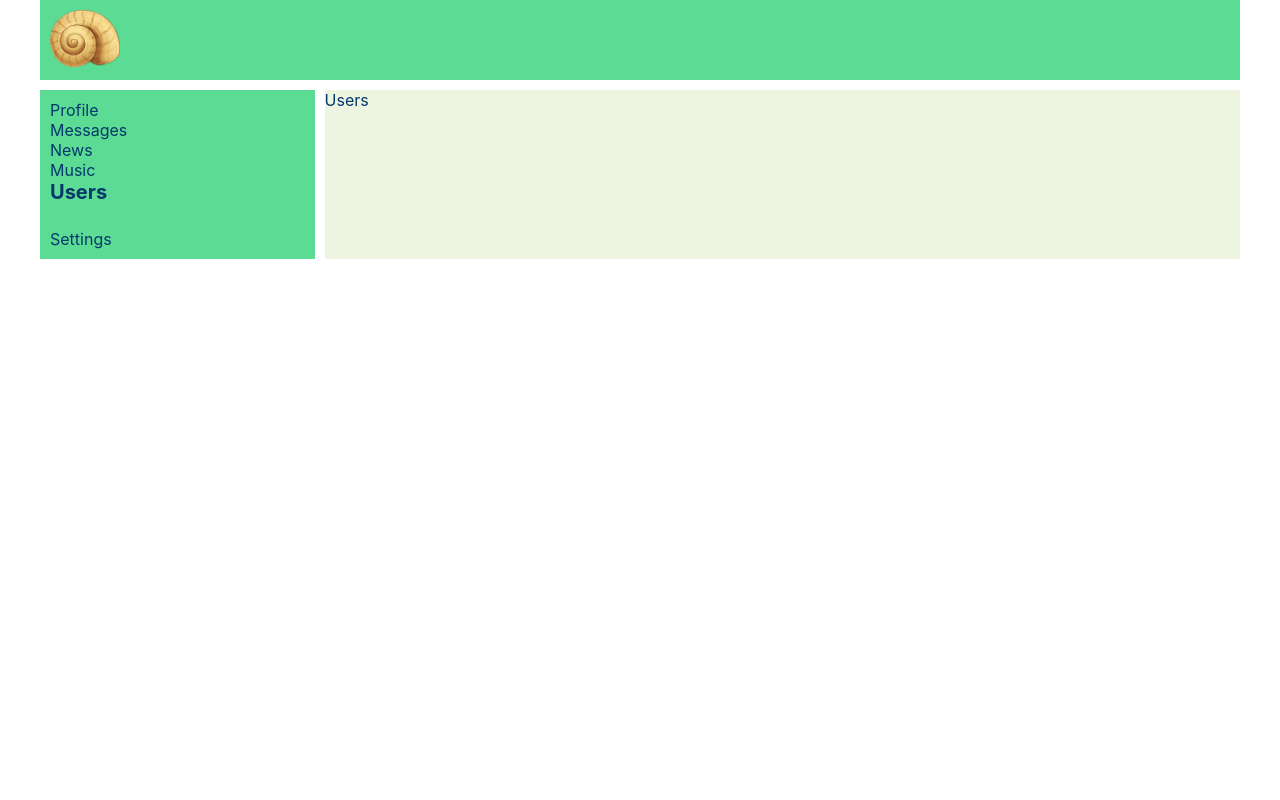
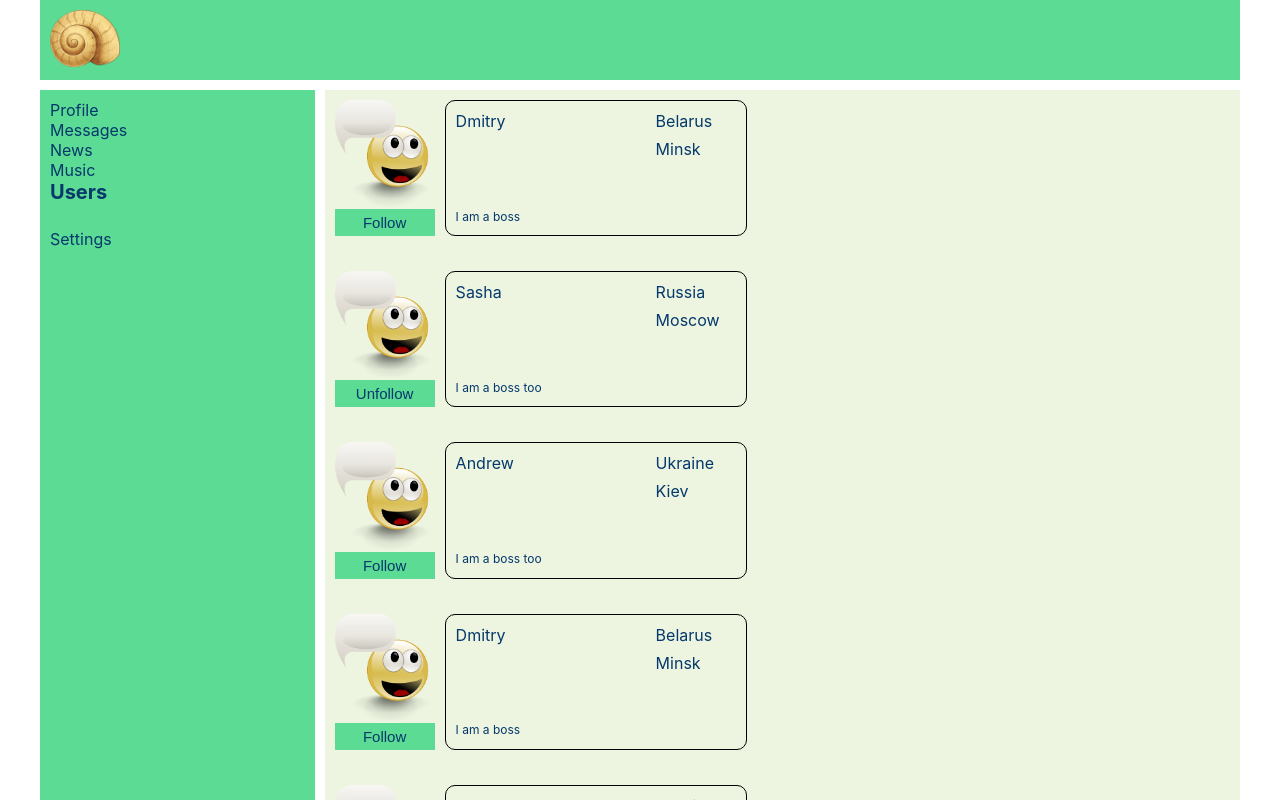
Before and after one commit to bechorhl/react-social-network, a React (Create React App) app: page /users in a window 1280 px wide. Shown: the top 800 px of the page. Built offline with nearby package versions, Linux system fonts and the light colour scheme.

Commit message:
Users page: users-reducer.js, UsersContainer.jsx, Users.jsx, User.jsx

```diff
--- a/src/App.js
+++ b/src/App.js
@@ -3,7 +3,7 @@ import './App.css';
 import Header from './components/Header/Header';
 import Navbar from './components/Navbar/Navbar';
 import Profile from './components/Profile/Profile';
-import Users from './components/Users/Users';
+import UsersContainer from './components/Users/UsersContainer';
 import DialogsContainer from './components/Dialogs/DialogsContainer';
 import { Routes, Route } from 'react-router-dom';
 
@@ -16,7 +16,7 @@ const App = (props) => {
         <Routes>
           <Route path="/profile" element={<Profile />} />
           <Route path="/dialogs/*" element={<DialogsContainer />} />
-          <Route path="/users" element={<Users />} />
+          <Route path="/users" element={<UsersContainer />} />
           {/* <Route path="*" element={<Profile />} /> */}
         </Routes>
       </div>
--- a/src/components/Dialogs/Dialogs.jsx
+++ b/src/components/Dialogs/Dialogs.jsx
@@ -19,7 +19,7 @@ const Dialogs = (props) => {
   };
 
   const onNewMessageChange = (e) => {
-    let message = e.target.value;
+    const message = e.target.value;
     props.updateNewMessageBody(message);
   };
 
--- a/src/components/Friends/Friends.jsx
+++ b/src/components/Friends/Friends.jsx
@@ -3,7 +3,7 @@ import styles from './Friends.module.css';
 import Friend from './Friend/Friend';
 
 const Friends = (props) => {
-  let friendsList = props.friends.map((friend) => (
+  const friendsList = props.friends.map((friend) => (
     <Friend key={friend.id} name={friend.name} />
   ));
 
--- /dev/null
+++ b/src/components/Users/User/User.jsx
@@ -0,0 +1,44 @@
+import React from 'react';
+import styles from './User.module.css';
+import userIcon from './../../../assets/images/user-icon2.png';
+
+const User = (props) => {
+  return (
+    <li className={styles.user}>
+      <div className={styles.iconBlock}>
+        <img className={styles.icon} src={userIcon} alt="user icon" />
+        {props.followed ? (
+          <button
+            onClick={() => {
+              props.unfollow(props.id);
+            }}
+            className={styles.iconButton}
+          >
+            Unfollow
+          </button>
+        ) : (
+          <button
+            onClick={() => {
+              props.follow(props.id);
+            }}
+            className={styles.iconButton}
+          >
+            Follow
+          </button>
+        )}
+      </div>
+      <div className={styles.detailsBlock}>
+        <div className={styles.nameBlock}>
+          <span className={styles.name}>{props.fullName}</span>
+          <span className={styles.status}>{props.status}</span>
+        </div>
+        <div className={styles.countryBlock}>
+          <span className={styles.country}>{props.location.country}</span>
+          <span className={styles.city}>{props.location.city}</span>
+        </div>
+      </div>
+    </li>
+  );
+};
+
+export default User;
--- /dev/null
+++ b/src/components/Users/User/User.module.css
@@ -0,0 +1,64 @@
+.user {
+  display: flex;
+}
+
+.user:not(:first-child) {
+  margin-top: 35px;
+}
+
+.iconBlock {
+  display: flex;
+  flex-direction: column;
+  justify-content: space-between;
+  align-items: center;
+}
+
+.icon {
+  display: block;
+  width: 100px;
+  /* height: 100px; */
+  /* background-color: brown; */
+}
+
+.iconButton {
+  display: block;
+  padding: 5px;
+  width:100%;
+  margin-top: 0;
+  border-radius: 0;
+}
+
+.detailsBlock {
+  margin-left: 10px;
+  display: grid;
+  grid-template-columns: 200px 100px;
+  border: 1px solid black;
+  border-radius: 10px;
+}
+
+.nameBlock {
+  padding: 10px;
+  display: grid;
+  grid-template-rows: 6fr 1fr;           /*50px 12px;*/
+}
+
+.name {
+  display: block;
+}
+
+.status {
+  font-size: 12px;
+}
+
+.countryBlock {
+  padding: 10px;
+  display: grid;
+  grid-template-rows: 28px 34px;
+}
+
+.country {
+  display: block;
+}
+
+.city {
+}
--- a/src/components/Users/Users.jsx
+++ b/src/components/Users/Users.jsx
@@ -1,8 +1,55 @@
 import React from 'react';
-import './Users.module.css';
+import styles from './Users.module.css';
+import User from './User/User';
 
-const Users = () => {
-  return <div>Users</div>;
+const Users = (props) => {
+  if (props.users.length === 0) {
+    props.setUsers([
+      {
+        id: 1,
+        photoUrl: '',
+        followed: false,
+        fullName: 'Dmitry',
+        status: 'I am a boss',
+        location: { city: 'Minsk', country: 'Belarus' },
+      },
+      {
+        id: 2,
+        photoUrl: '',
+        followed: true,
+        fullName: 'Sasha',
+        status: 'I am a boss too',
+        location: { city: 'Moscow', country: 'Russia' },
+      },
+      {
+        id: 3,
+        photoUrl: '',
+        followed: false,
+        fullName: 'Andrew',
+        status: 'I am a boss too',
+        location: { city: 'Kiev', country: 'Ukraine' },
+      },
+    ]);
+  }
+
+  let usersList = props.users.map((user) => (
+    <User
+      key={user.id}
+      id={user.id}
+      fullName={user.fullName}
+      followed={user.followed}
+      status={user.status}
+      location={user.location}
+      follow={props.follow}
+      unfollow={props.unfollow}
+    />
+  ));
+
+  return (
+    <div className={styles.users}>
+      <ul className={styles.userList}>{usersList}</ul>
+    </div>
+  );
 };
 
 export default Users;
--- a/src/components/Users/Users.module.css
+++ b/src/components/Users/Users.module.css
@@ -0,0 +1,3 @@
+.users {
+  padding: 10px;
+}
--- /dev/null
+++ b/src/components/Users/UsersContainer.jsx
@@ -0,0 +1,27 @@
+import { followAC, setUsersAC, unfollowAC } from '../../redux/users-reducer';
+import Users from './Users';
+import { connect } from 'react-redux';
+
+const mapStateToProps = (state) => {
+  return {
+    users: state.usersPage.users,
+  };
+};
+
+const mapDispatchToProps = (dispatch) => {
+  return {
+    follow: (userId) => {
+      dispatch(followAC(userId));
+    },
+    unfollow: (userId) => {
+      dispatch(unfollowAC(userId));
+    },
+    setUsers: (users) => {
+      dispatch(setUsersAC(users));
+    },
+  };
+};
+
+const UsersContainer = connect(mapStateToProps, mapDispatchToProps)(Users);
+
+export default UsersContainer;
--- a/src/redux/redux-store.js
+++ b/src/redux/redux-store.js
@@ -2,11 +2,13 @@ import { combineReducers, legacy_createStore as createStore } from 'redux';
 import profileReducer from './profile-reducer';
 import dialogsReducer from './dialogs-reducer';
 import sidebarReducer from './sidebar-reducer';
+import usersReducer from './users-reducer';
 
 const reducers = combineReducers({
   profilePage: profileReducer,
   dialogsPage: dialogsReducer,
   sidebar: sidebarReducer,
+  usersPage: usersReducer,
 });
 
 const store = createStore(reducers);
--- /dev/null
+++ b/src/redux/users-reducer.js
@@ -0,0 +1,39 @@
+const FOLLOW = 'FOLLOW';
+const UNFOLLOW = 'UNFOLLOW';
+const SET_USERS = 'SET-USERS';
+
+const initialState = {
+  users: [],
+};
+
+const usersReducer = (state = initialState, action) => {
+  switch (action.type) {
+    case FOLLOW:
+      return {
+        ...state,
+        users: state.users.map((u) =>
+          u.id === action.userId ? { ...u, followed: true } : u
+        ),
+      };
+    case UNFOLLOW:
+      return {
+        ...state,
+        users: state.users.map((u) =>
+          u.id === action.userId ? { ...u, followed: false } : u
+        ),
+      };
+    case SET_USERS:
+      return {
+        ...state,
+        users: [...state.users, ...action.users],
+      };
+    default:
+      return state;
+  }
+};
+
+export const followAC = (userId) => ({ type: FOLLOW, userId });
+export const unfollowAC = (userId) => ({ type: UNFOLLOW, userId });
+export const setUsersAC = (users) => ({ type: SET_USERS, users });
+
+export default usersReducer;
```
Also changed, not shown: src/assets/images/user-icon.png (added), src/assets/images/user-icon2.png (added).
